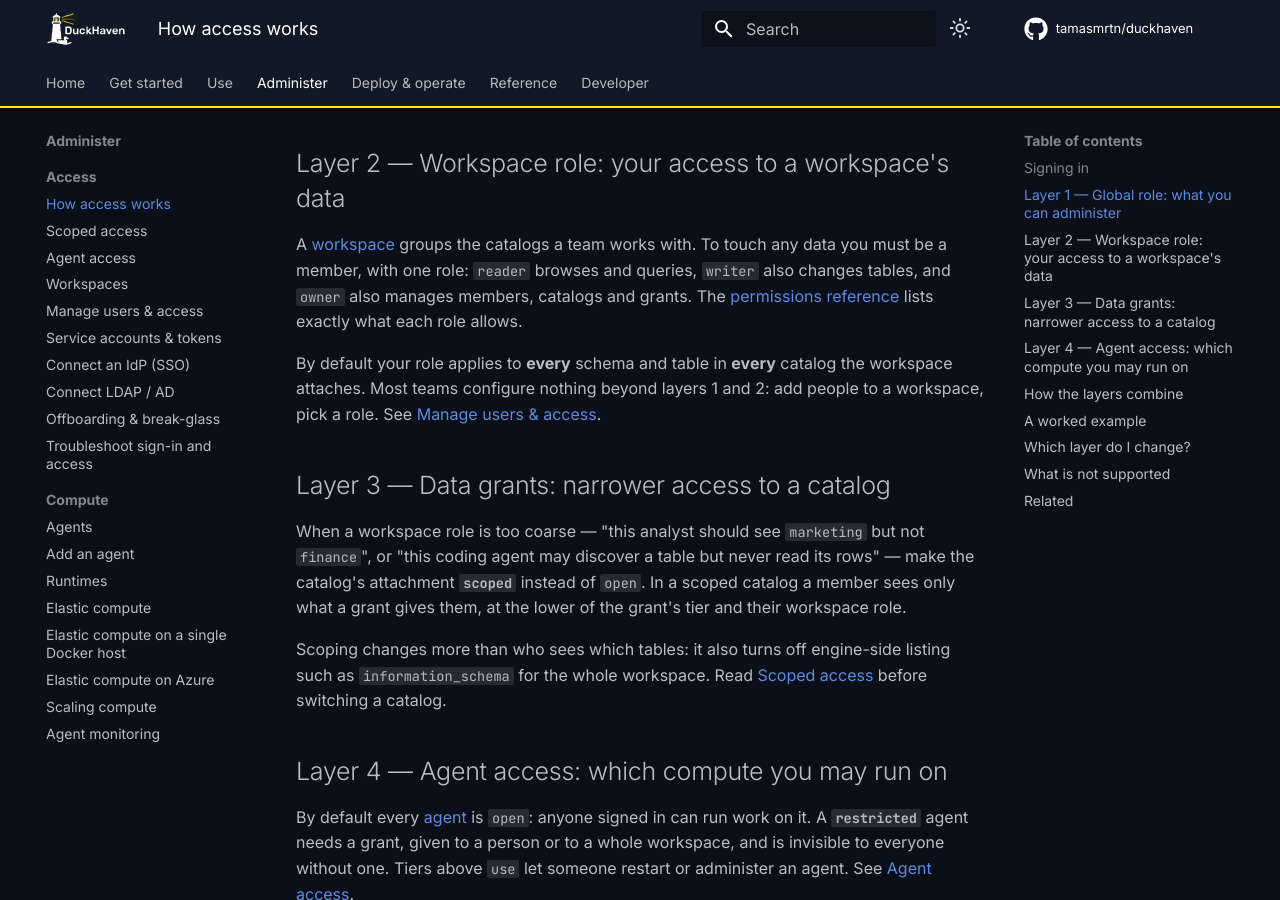
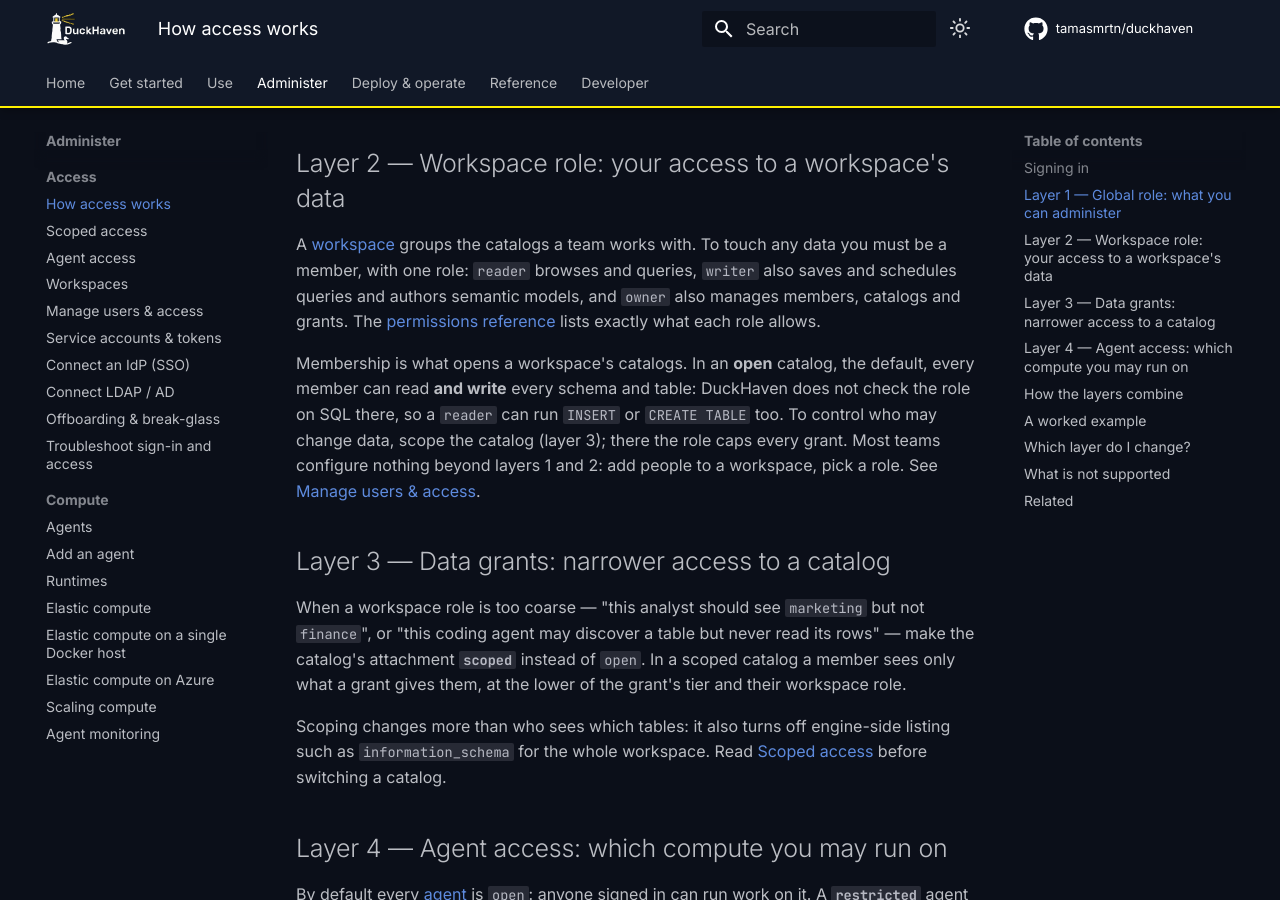
Before and after one commit to tamasmrtn/duckhaven, an MkDocs documentation site: the page built from docs/access/how-access-works.md, in a window 1280 px wide and 900 px high, scrolled down 1608 px. Built offline with MkDocs 1.6.1 and Material for MkDocs 9.7.7, drawn with Linux system fonts in a browser that asks for light colours; comment, search, counter and statistics services are not loaded; some of the changed text lies outside the part shown.

Commit message:
docs(access): Say that roles do not limit SQL in open catalogs
Writing to an open catalog is not role-checked: the grant check returns
early for open catalogs and nothing else checks the role on SQL, so a
workspace reader can INSERT or CREATE TABLE there. The pages said the
role governed open catalogs. They now describe the actual behavior,
list what the writer role does gate, and point to scoped catalogs as
the way to control who may change data.

```diff
--- a/docs/access/how-access-works.md
+++ b/docs/access/how-access-works.md
@@ -54,11 +54,14 @@ demoting someone is a change in the directory.
 ## Layer 2 — Workspace role: your access to a workspace's data
 
 A [workspace](workspaces.md) groups the catalogs a team works with. To touch any data you must be a member, with one
-role: `reader` browses and queries, `writer` also changes tables, and `owner` also manages members, catalogs and
-grants. The [permissions reference](../reference/permissions.md#workspace-roles) lists exactly what each role allows.
+role: `reader` browses and queries, `writer` also saves and schedules queries and authors semantic models, and `owner`
+also manages members, catalogs and grants. The [permissions reference](../reference/permissions.md#workspace-roles)
+lists exactly what each role allows.
 
-By default your role applies to **every** schema and table in **every** catalog the workspace attaches. Most teams
-configure nothing beyond layers 1 and 2: add people to a workspace, pick a role. See
+Membership is what opens a workspace's catalogs. In an **open** catalog, the default, every member can read **and
+write** every schema and table: DuckHaven does not check the role on SQL there, so a `reader` can run `INSERT` or
+`CREATE TABLE` too. To control who may change data, scope the catalog (layer 3); there the role caps every grant.
+Most teams configure nothing beyond layers 1 and 2: add people to a workspace, pick a role. See
 [Manage users & access](manage-users.md).
 
 ## Layer 3 — Data grants: narrower access to a catalog
@@ -114,7 +117,7 @@ Dana is a data analyst:
 | Action | Allowed? | Which layer decided it |
 |---|---|---|
 | Open **Admin → Users** | No | Layer 1 — she is a `user`, not an `admin` |
-| Query any table in `marketing` | Yes, as a writer | Layer 2 — `marketing` is open, so her `writer` role applies |
+| Query or change any table in `marketing` | Yes | Layer 2 — `marketing` is open, so membership is enough |
 | Query `sales.analytics.orders` | Yes, read-only | Layer 3 — her `reader` grant |
 | `INSERT` into `sales.analytics.orders` | No | Layer 3 — the `reader` grant caps her below her `writer` role |
 | See `sales.finance.*` at all | No — it is not listed | Layer 3 — no grant, so the tree hides it |
```
Also changed, not shown: docs/access/scoped-access.md (+6 -5 lines), docs/access/service-accounts.md (+4 -3 lines), docs/data/catalogs.md (+2 -2 lines), docs/reference/permissions.md (+7 -3 lines).
